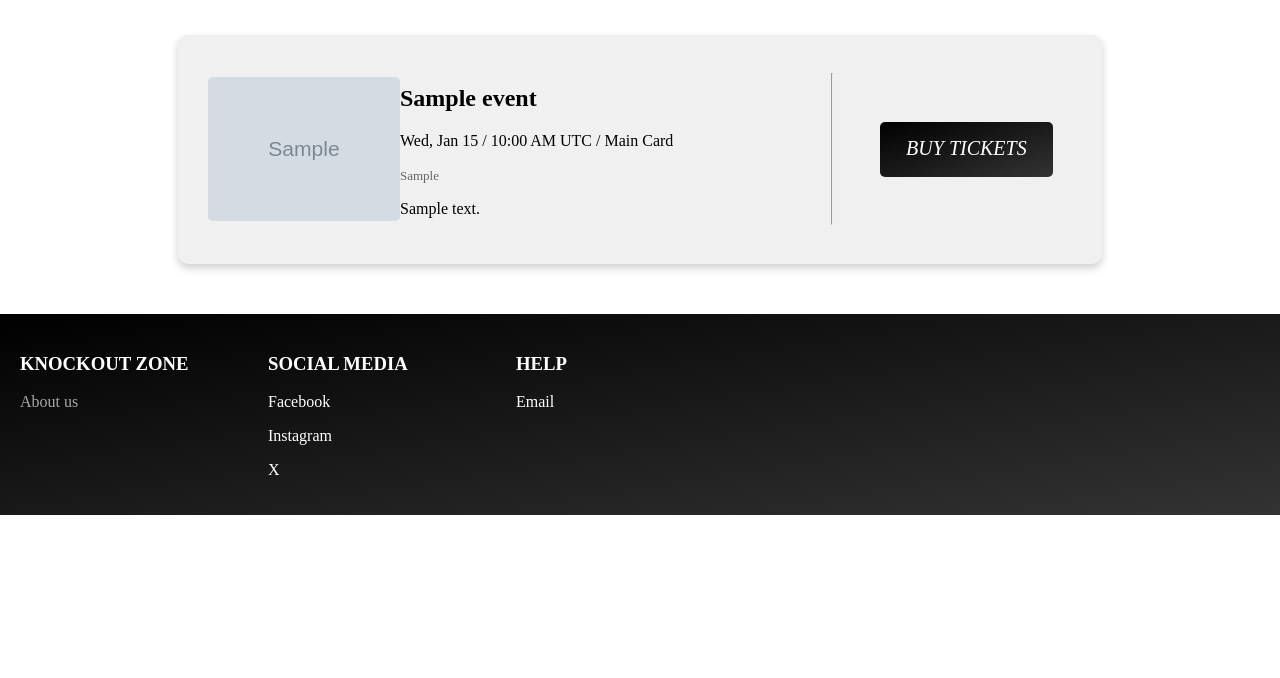
After one commit to Eskibal/KnockOut_Zone, a PHP site: page /events.php in a window 1280 px wide. The commit adds this page. Shown: the part 122-800 px from the top of the page. Run offline with PHP 8.4, Linux system fonts and the light colour scheme; tables that the repository leaves empty hold one stand-in row (values such as "Sample post"); grey boxes marked "Sample" are stand-in pictures.

Commit message:
Commit CRUD EVENTOS

```diff
--- a/view/css/events.css
+++ b/view/css/events.css
@@ -195,3 +195,11 @@ footer a:hover {
     font-weight: bold;
     transform: scale(1.2);
 }
+.event-item img {
+    max-width: 100%;
+    height: auto;
+    max-height: 250px;
+    width: auto;
+    object-fit: contain;
+    display: block;
+}
--- /dev/null
+++ b/view/events.php
@@ -0,0 +1,220 @@
+<?php
+session_start();
+
+// Configuración de la base de datos
+$db_host = 'localhost';
+$db_user = 'root';
+$db_pass = '';
+$db_name = 'knockoutzone';
+
+try {
+    $conn = new mysqli($db_host, $db_user, $db_pass, $db_name);
+
+    if ($conn->connect_error) {
+        throw new Exception("Error de conexión: " . $conn->connect_error);
+    }
+
+    // Obtener eventos de la base de datos
+    $events = [];
+    $result = $conn->query("SELECT * FROM events ORDER BY event_date ASC");
+    if ($result) {
+        while ($row = $result->fetch_assoc()) {
+            $events[] = $row;
+        }
+    }
+} catch (Exception $e) {
+    $error_message = $e->getMessage();
+} finally {
+    if (isset($conn)) {
+        $conn->close();
+    }
+}
+?>
+
+<!DOCTYPE html>
+<html lang="en">
+<head>
+    <meta charset="UTF-8" />
+    <meta name="viewport" content="width=device-width, initial-scale=1" />
+    <title>Events - Knockout Zone</title>
+    <link rel="stylesheet" href="css/events.css" />
+    <link rel="icon" href="../resources/images/logolightbig.png" sizes="256x256" />
+</head>
+
+<body>
+    <div>
+        <header>
+            <nav>
+                <a href="home.html" class="logo-container">
+                    <img class="logo-container" src="../resources/images/logolight.png" alt="Knockout Zone Logo" />
+                </a>
+                <ul class="nav-list">
+                    <li><a href="store.html">STORE</a></li>
+                    <li><a href="forum.html">FORUM</a></li>
+                    <li class="current">EVENTS</li>
+                    <li><a href="fighters.html">FIGHTERS</a></li>
+                </ul>
+                <a href="profile.php" class="login-button">
+                    <img src="../resources/profiles/default-profile.png" alt="Default Profile Picture" />
+                </a>
+            </nav>
+        </header>
+
+        <div class="title">UPCOMING EVENTS</div>
+        <hr class="d" />
+
+        <article>
+            <?php if (!empty($events)): ?>
+                <?php foreach ($events as $event): ?>
+                    <section class="event-item" data-event-datetime="<?= date('Y-m-d\TH:i', strtotime($event['event_date'])) ?>">
+                        <?php if ($event['image_path']): ?>
+                            <img src="../<?= htmlspecialchars($event['image_path']) ?>" alt="<?= htmlspecialchars($event['title']) ?>" />
+                        <?php else: ?>
+                            <img src="../resources/images/default-event.jpg" alt="Default Event Image" />
+                        <?php endif; ?>
+                        <div class="event-info">
+                            <h2><?= htmlspecialchars($event['title']) ?></h2>
+                            <p data-event-datetime="<?= date('Y-m-d\TH:i', strtotime($event['event_date'])) ?>">
+                                <?= date('D, M j / g:i A T', strtotime($event['event_date'])) ?> / Main Card
+                            </p>
+                            <span><?= htmlspecialchars($event['location']) ?></span>
+                            <p><?= htmlspecialchars($event['description']) ?></p>
+
+                            <?php if (isset($_SESSION['user_id']) && $_SESSION['user_id'] == $event['created_by']): ?>
+                                <form action="../controller/delete_event.php" method="POST" style="margin-top: 1em;">
+                                    <input type="hidden" name="event_id" value="<?= $event['id'] ?>" />
+                                    <button type="submit" onclick="return confirm('¿Seguro que deseas eliminar este evento?');">
+                                        Eliminar evento
+                                    </button>
+                                </form>
+
+                                <!-- Botón Editar agregado -->
+                                <button class="edit-event-btn"
+                                        data-event-id="<?= $event['id'] ?>"
+                                        style="margin-top: 0.5em;">
+                                    Editar evento
+                                </button>
+                            <?php endif; ?>
+                        </div>
+                        <hr class="divider" />
+                        <div class="event-button">
+                            <a href="https://www.ticketmaster.com/discover/sports">BUY TICKETS</a>
+                        </div>
+                    </section>
+                <?php endforeach; ?>
+            <?php else: ?>
+                <p style="text-align: center; margin: 2em;">No upcoming events found.</p>
+            <?php endif; ?>
+        </article>
+
+        <?php if (isset($_SESSION['user_id'])): ?>
+            <div style="text-align: center; margin: 2em 0;">
+                <button type="button" onclick="document.getElementById('create-event-form').style.display='block'">Create Event</button>
+            </div>
+
+            <div id="create-event-form" style="display:none; max-width:400px; margin:2em auto; padding:1em; border:1px solid #ccc; border-radius:8px; background:#fafafa;">
+                <form action="../controller/create_event.php" method="POST" enctype="multipart/form-data">
+                    <h3>Create New Event</h3>
+
+                    <?php if (isset($_SESSION['error_message'])): ?>
+                        <div style="color: red; margin-bottom: 1em;">
+                            <?= htmlspecialchars($_SESSION['error_message']) ?>
+                            <?php unset($_SESSION['error_message']); ?>
+                        </div>
+                    <?php endif; ?>
+
+                    <label for="event-title">Title:</label>
+                    <input type="text" id="event-title" name="title" required style="width:100%;margin-bottom:1em;" />
+
+                    <label for="event-date">Date & Time:</label>
+                    <input type="datetime-local" id="event-date" name="datetime" required style="width:100%;margin-bottom:1em;" />
+
+                    <label for="event-location">Location:</label>
+                    <input type="text" id="event-location" name="location" required style="width:100%;margin-bottom:1em;" />
+
+                    <label for="event-description">Description:</label>
+                    <textarea id="event-description" name="description" rows="3" style="width:100%;margin-bottom:1em;"></textarea>
+
+                    <label for="event-image">Event Image:</label>
+                    <input type="file" id="event-image" name="event_image" accept="image/*" style="width:100%;margin-bottom:1em;" />
+
+                    <button type="submit">Submit</button>
+                    <button type="button" onclick="document.getElementById('create-event-form').style.display='none'">Cancel</button>
+                </form>
+            </div>
+        <?php endif; ?>
+
+        <!-- Formulario oculto para editar evento -->
+        <div id="edit-event-form" style="display:none; max-width:400px; margin:2em auto; padding:1em; border:1px solid #ccc; border-radius:8px; background:#fafafa;">
+            <form action="../controller/update_events.php" method="POST" enctype="multipart/form-data">
+                <h3>Edit Event</h3>
+
+                <input type="hidden" id="edit-event-id" name="event_id" />
+
+                <label for="edit-event-title">Title:</label>
+                <input type="text" id="edit-event-title" name="title" required style="width:100%; margin-bottom:1em;" />
+
+                <label for="edit-event-datetime">Date & Time:</label>
+                <input type="datetime-local" id="edit-event-datetime" name="datetime" required style="width:100%; margin-bottom:1em;" />
+
+                <label for="edit-event-location">Location:</label>
+                <input type="text" id="edit-event-location" name="location" required style="width:100%; margin-bottom:1em;" />
+
+                <label for="edit-event-description">Description:</label>
+                <textarea id="edit-event-description" name="description" rows="3" style="width:100%; margin-bottom:1em;"></textarea>
+
+                <label for="edit-event-image">Event Image:</label>
+                <input type="file" id="edit-event-image" name="event_image" accept="image/*" style="width:100%; margin-bottom:1em;" />
+
+                <button type="submit">Update</button>
+                <button type="button" onclick="document.getElementById('edit-event-form').style.display='none'">Cancel</button>
+            </form>
+        </div>
+
+        <footer>
+            <div>
+                <h3>KNOCKOUT ZONE</h3>
+                <p><a href="aboutus.html">About us</a></p>
+            </div>
+            <div>
+                <h3>SOCIAL MEDIA</h3>
+                <p>Facebook</p>
+                <p>Instagram</p>
+                <p>X</p>
+            </div>
+            <div>
+                <h3>HELP</h3>
+                <p>Email</p>
+            </div>
+        </footer>
+    </div>
+
+    <script>
+    document.querySelectorAll('.edit-event-btn').forEach(button => {
+        button.addEventListener('click', () => {
+            const eventId = button.getAttribute('data-event-id');
+
+            // Buscar el contenedor del evento
+            const eventSection = button.closest('.event-item');
+
+            // Obtener datos visibles del evento
+            const title = eventSection.querySelector('h2').textContent.trim();
+            const datetime = eventSection.getAttribute('data-event-datetime');
+            const location = eventSection.querySelector('span').textContent.trim();
+            const description = eventSection.querySelectorAll('p')[1].textContent.trim();
+
+            // Mostrar el formulario
+            const form = document.getElementById('edit-event-form');
+            form.style.display = 'block';
+
+            // Setear valores en el formulario
+            document.getElementById('edit-event-id').value = eventId;
+            document.getElementById('edit-event-title').value = title;
+            document.getElementById('edit-event-datetime').value = datetime;
+            document.getElementById('edit-event-location').value = location;
+            document.getElementById('edit-event-description').value = description;
+        });
+    });
+    </script>
+</body>
+</html>
--- a/view/fighters.html
+++ b/view/fighters.html
@@ -19,7 +19,7 @@
                 <ul class="nav-list">
                     <li><a href="store.html">STORE</a></li>
                     <li><a href="forum.html">FORUM</a></li>
-                    <li><a href="events.html">EVENTS</a></li>
+                    <li><a href="events.php">EVENTS</a></li>
                     <li class="current">FIGHTERS</li>
                 </ul>
                 <a href="profile.php" class="login-button">
--- a/view/forum.html
+++ b/view/forum.html
@@ -19,7 +19,7 @@
                 <ul class="nav-list">
                     <li><a href="store.html">STORE</a></li>
                     <li class="current">FORUM</a></li>
-                    <li><a href="events.html">EVENTS</a></li>
+                    <li><a href="events.php">EVENTS</a></li>
                     <li><a href="fighters.html">FIGHTERS</a></li>
                 </ul>
                 <a href="profile.php" class="login-button">
--- a/view/profile.php
+++ b/view/profile.php
@@ -40,7 +40,7 @@ if (isset($_SESSION["success"])) {
             <ul class="nav-list">
                 <li><a href="store.html">STORE</a></li>
                 <li><a href="forum.html">FORUM</a></li>
-                <li><a href="events.html">EVENTS</a></li>
+                <li><a href="events.php">EVENTS</a></li>
                 <li><a href="fighters.html">FIGHTERS</a></li>
             </ul>
             <a href="../controller/logout.php" class="btn">LOG OUT</a>
--- a/view/store.html
+++ b/view/store.html
@@ -19,7 +19,7 @@
                 <ul class="nav-list">
                     <li class="current">STORE</li>
                     <li><a href="forum.html">FORUM</a></li>
-                    <li><a href="events.html">EVENTS</a></li>
+                    <li><a href="events.php">EVENTS</a></li>
                     <li><a href="fighters.html">FIGHTERS</a></li>
                 </ul>
                 <a href="profile.php" class="login-button">
```
Also changed, not shown: controller/create_event.php (added, +80 -0 lines), controller/delete_event.php (added, +54 -0 lines), controller/update_events.php (added, +69 -0 lines), model/knockoutzone.sql (+14 -0 lines), view/events.html (deleted, +0 -80 lines), view/home.html (+4 -4 lines), images/6838850353329.jpg (added), images/6838853b7a57b.jpg (added), images/683887bebb096.jpg (added), images68387ee02dd15.jpg (added), images683880e3b5eb3.jpg (added), images68388168a132f.jpg (added).
